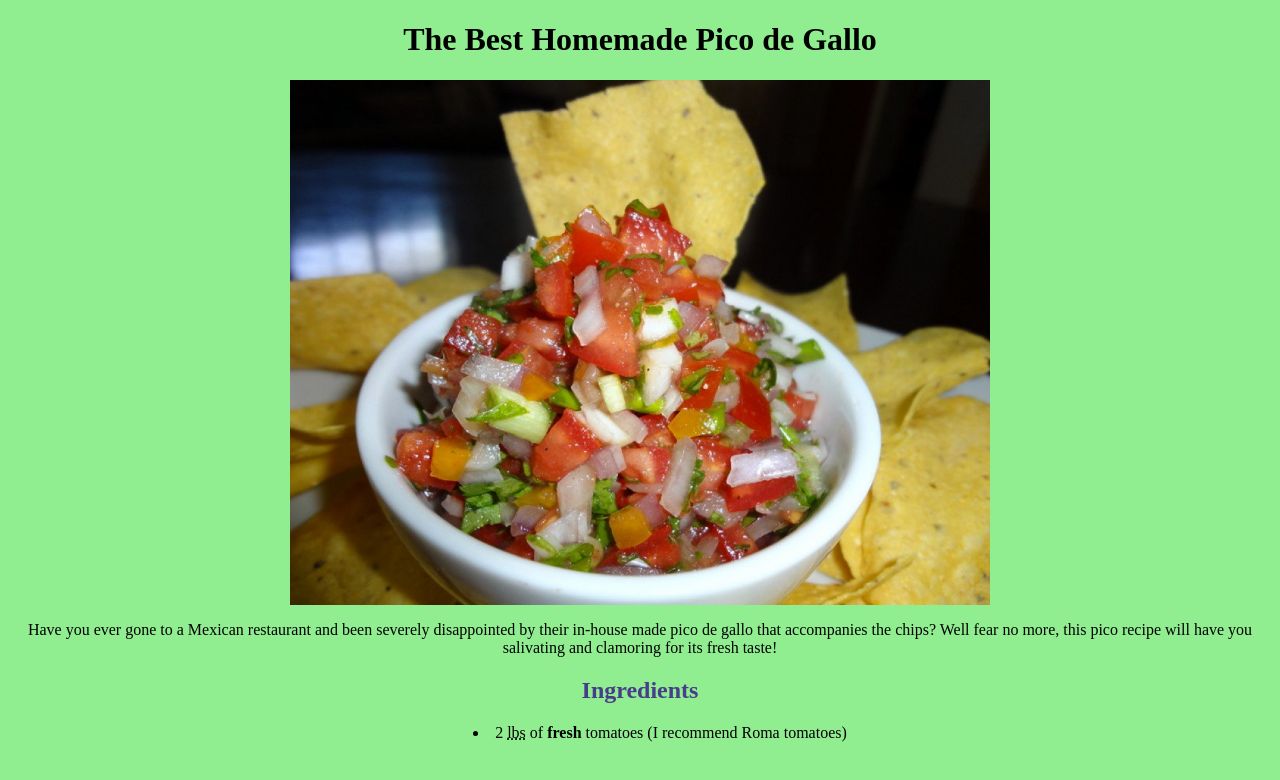
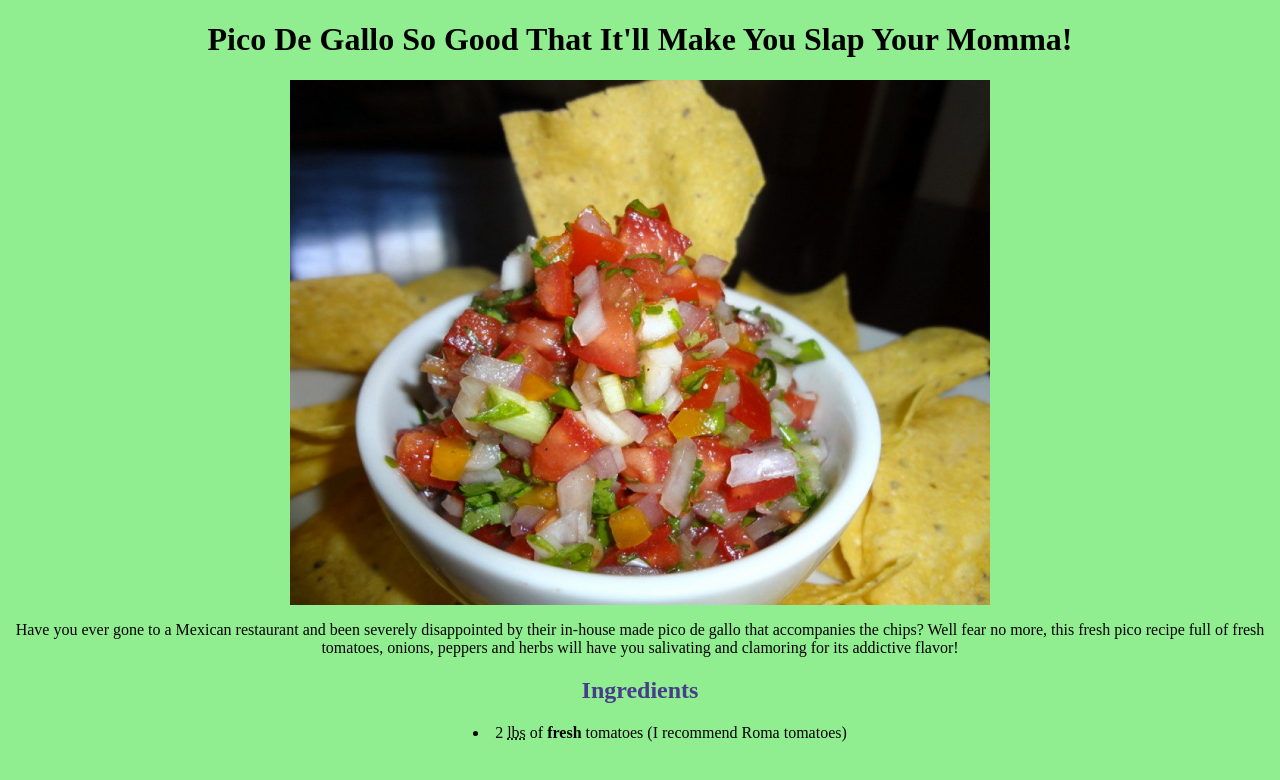
Before and after one commit to CamJohnsen/web-dev-hw, a plain HTML site: page project-2/index.html in a window 1280 px wide. Drawn offline with Linux system fonts and the light colour scheme.

Commit message:
Project 2

```diff
--- a/project-2/index.html
+++ b/project-2/index.html
@@ -31,9 +31,9 @@
   <body>
 
     <div id="ingredients">
-      <h1 class="page-title">The Best Homemade Pico de Gallo</h1>
+      <h1 class="page-title">Pico De Gallo So Good That It'll Make You Slap Your Momma!</h1>
       <img src="./images/pico.jpg" alt="pico de gallo with" title="pico de gallo with chips" width="700" style="margin:0px auto;display:block">
-        <p> Have you ever gone to a Mexican restaurant and been severely disappointed by their in-house made pico de gallo that accompanies the chips?  Well fear no more, this pico recipe will have you salivating and clamoring for its fresh taste!</p>
+        <p> Have you ever gone to a Mexican restaurant and been severely disappointed by their in-house made pico de gallo that accompanies the chips?  Well fear no more, this fresh pico recipe full of fresh tomatoes, onions, peppers and herbs will have you salivating and clamoring for its addictive flavor!</p>
       <h2>Ingredients</h2>
         <ul style="text-align:center; list-style-position:inside;">
           <li>2 <abbr title="pounds">lbs</abbr> of <strong>fresh</strong> tomatoes (I recommend Roma tomatoes)</li>
```
